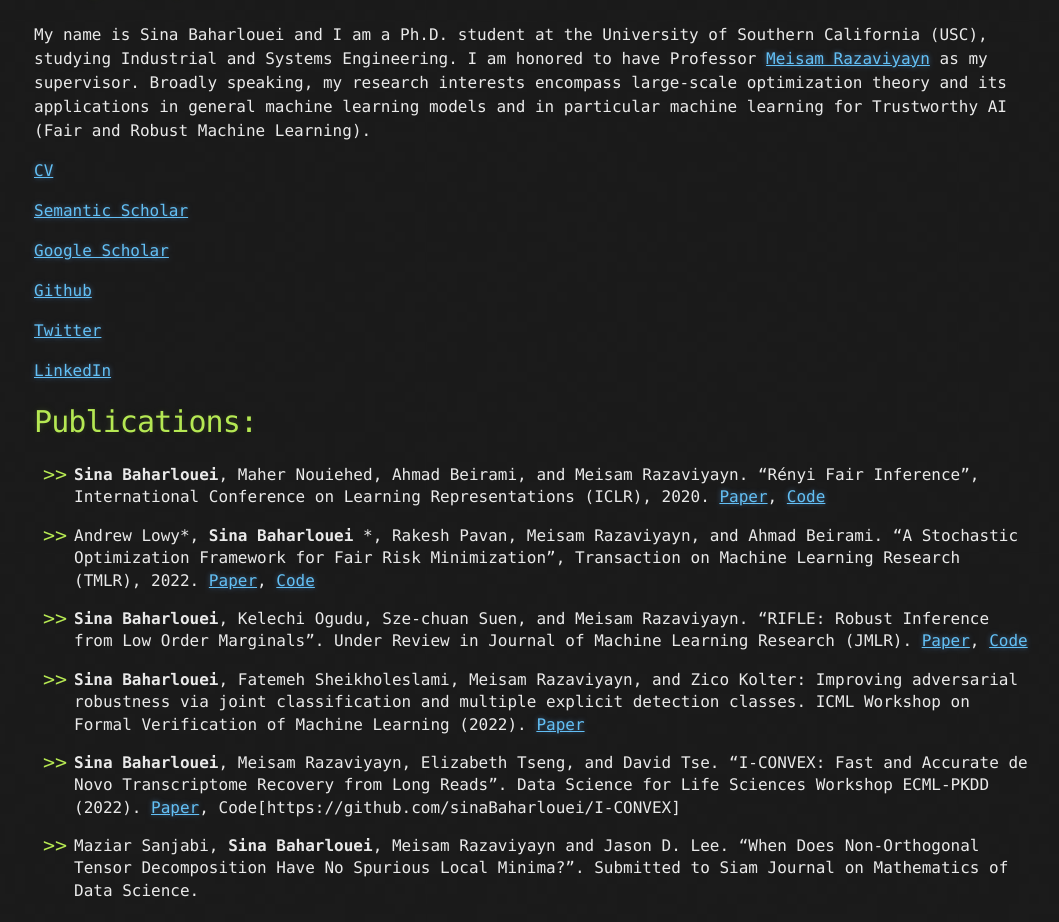
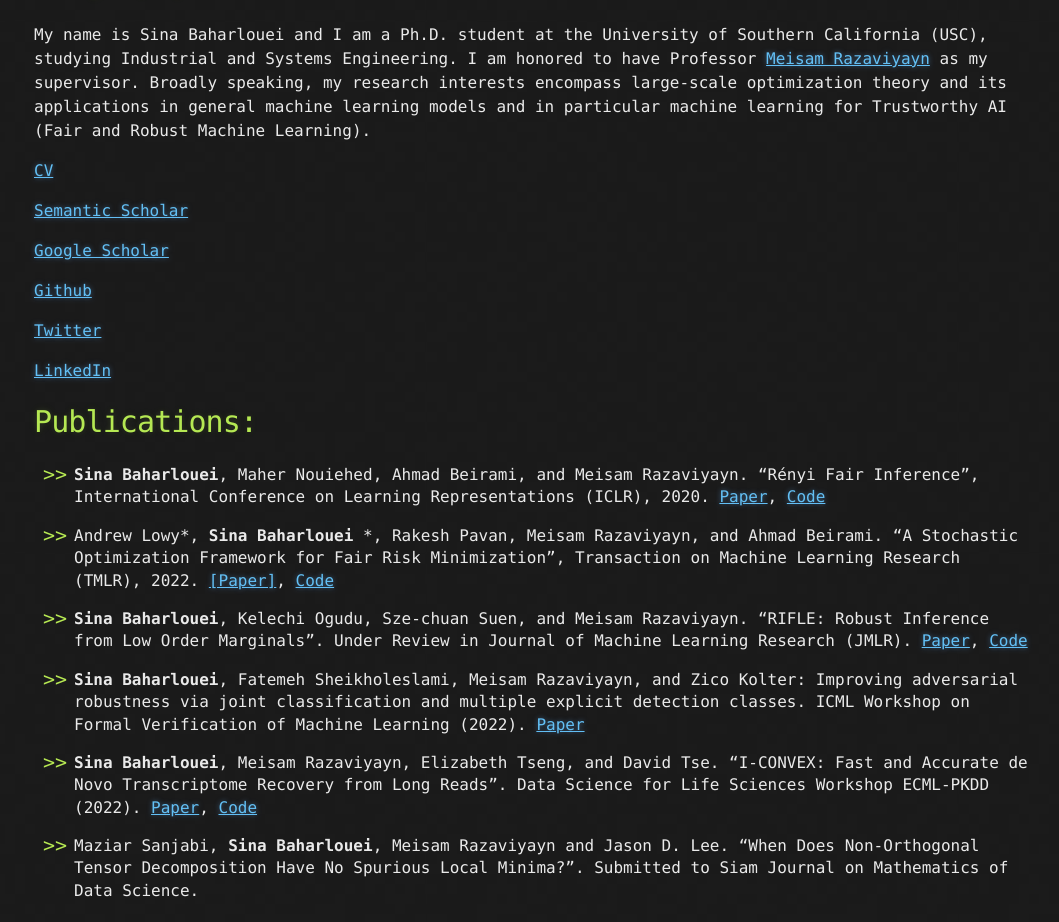
Before and after one commit to sinaBaharlouei/SinaBhr.github.io, a Jekyll site: the page built from index.md, in a window 1280 px wide. Shown: the part 511-1433 px from the top of the page, without its empty margins (106-1165 px from the left). Built offline with Jekyll 4.4.1, drawn with Linux system fonts in a browser that asks for light colours; our own code applies the rules of GitHub Pages for plain Markdown files; the repository's description, which GitHub fills in, is left out.

Commit message:
Update index.md

```diff
--- a/index.md
+++ b/index.md
@@ -22,7 +22,7 @@ My name is Sina Baharlouei and I am a Ph.D. student at the University of Souther
 * **Sina Baharlouei**, Maher Nouiehed, Ahmad Beirami, and Meisam Razaviyayn. "Rényi Fair Inference", International Conference on Learning Representations (ICLR), 2020.
 [Paper](https://arxiv.org/pdf/1906.12005.pdf), [Code](https://github.com/optimization-for-data-driven-science/Renyi-Fair-Inference)
 
-* Andrew Lowy*, **Sina Baharlouei** *, Rakesh Pavan, Meisam Razaviyayn, and Ahmad Beirami. "A Stochastic Optimization Framework for Fair Risk Minimization", Transaction on Machine Learning Research (TMLR), 2022. [Paper](https://arxiv.org/pdf/2102.12586.pdf), [Code](https://github.com/optimization-for-data-driven-science/FERMI)
+* Andrew Lowy*, **Sina Baharlouei** *, Rakesh Pavan, Meisam Razaviyayn, and Ahmad Beirami. "A Stochastic Optimization Framework for Fair Risk Minimization", Transaction on Machine Learning Research (TMLR), 2022. [[Paper]](https://arxiv.org/pdf/2102.12586.pdf), [Code](https://github.com/optimization-for-data-driven-science/FERMI)
 
 * **Sina Baharlouei**, Kelechi Ogudu, Sze-chuan Suen, and Meisam Razaviyayn. "RIFLE: Robust Inference from Low Order Marginals". Under Review in Journal of Machine Learning Research (JMLR). [Paper](https://arxiv.org/pdf/2109.00644v2.pdf), [Code](https://github.com/optimization-for-data-driven-science/RIFLE)
 
@@ -30,7 +30,7 @@ My name is Sina Baharlouei and I am a Ph.D. student at the University of Souther
 * **Sina Baharlouei**, Fatemeh Sheikholeslami, Meisam Razaviyayn, and Zico Kolter: Improving adversarial robustness via joint classification and multiple explicit detection classes. ICML Workshop on Formal Verification of Machine Learning (2022). [Paper](http://download.huanzhang.com/events/wfvml2022/papers/24_CameraReady_Camera%20Ready.pdf)
 
 
-* **Sina Baharlouei**, Meisam Razaviyayn, Elizabeth Tseng, and David Tse. "I-CONVEX: Fast and Accurate de Novo Transcriptome Recovery from Long Reads". Data Science for Life Sciences Workshop ECML-PKDD (2022). [Paper](https://www.biorxiv.org/content/10.1101/2020.09.28.317594v1.full.pdf), Code[https://github.com/sinaBaharlouei/I-CONVEX]
+* **Sina Baharlouei**, Meisam Razaviyayn, Elizabeth Tseng, and David Tse. "I-CONVEX: Fast and Accurate de Novo Transcriptome Recovery from Long Reads". Data Science for Life Sciences Workshop ECML-PKDD (2022). [Paper](https://www.biorxiv.org/content/10.1101/2020.09.28.317594v1.full.pdf), [Code](https://github.com/sinaBaharlouei/I-CONVEX)
 
 
 * Maziar Sanjabi, **Sina Baharlouei**, Meisam Razaviyayn and Jason D. Lee. "When Does Non-Orthogonal Tensor Decomposition Have No Spurious Local Minima?". Submitted to
```
